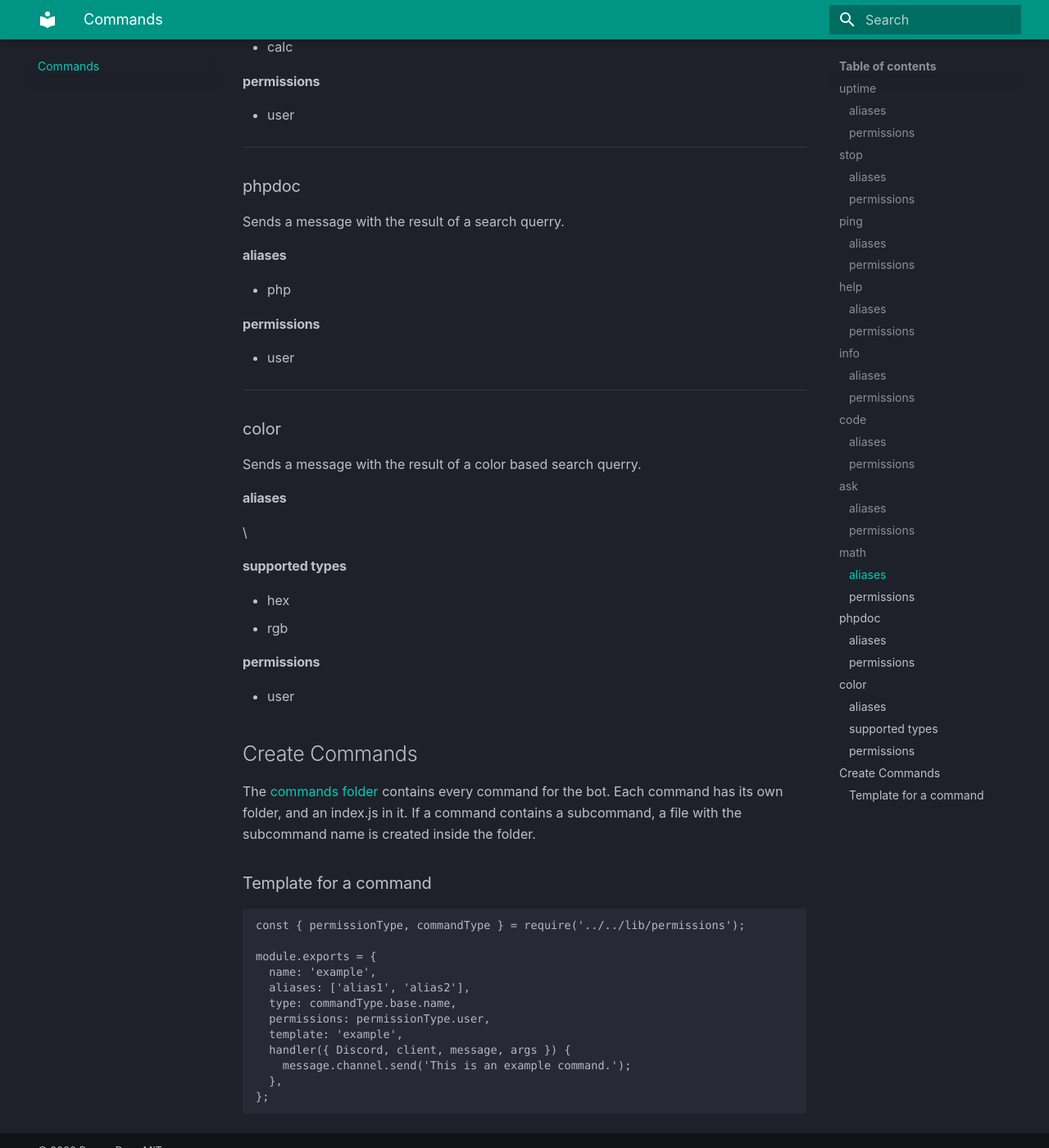
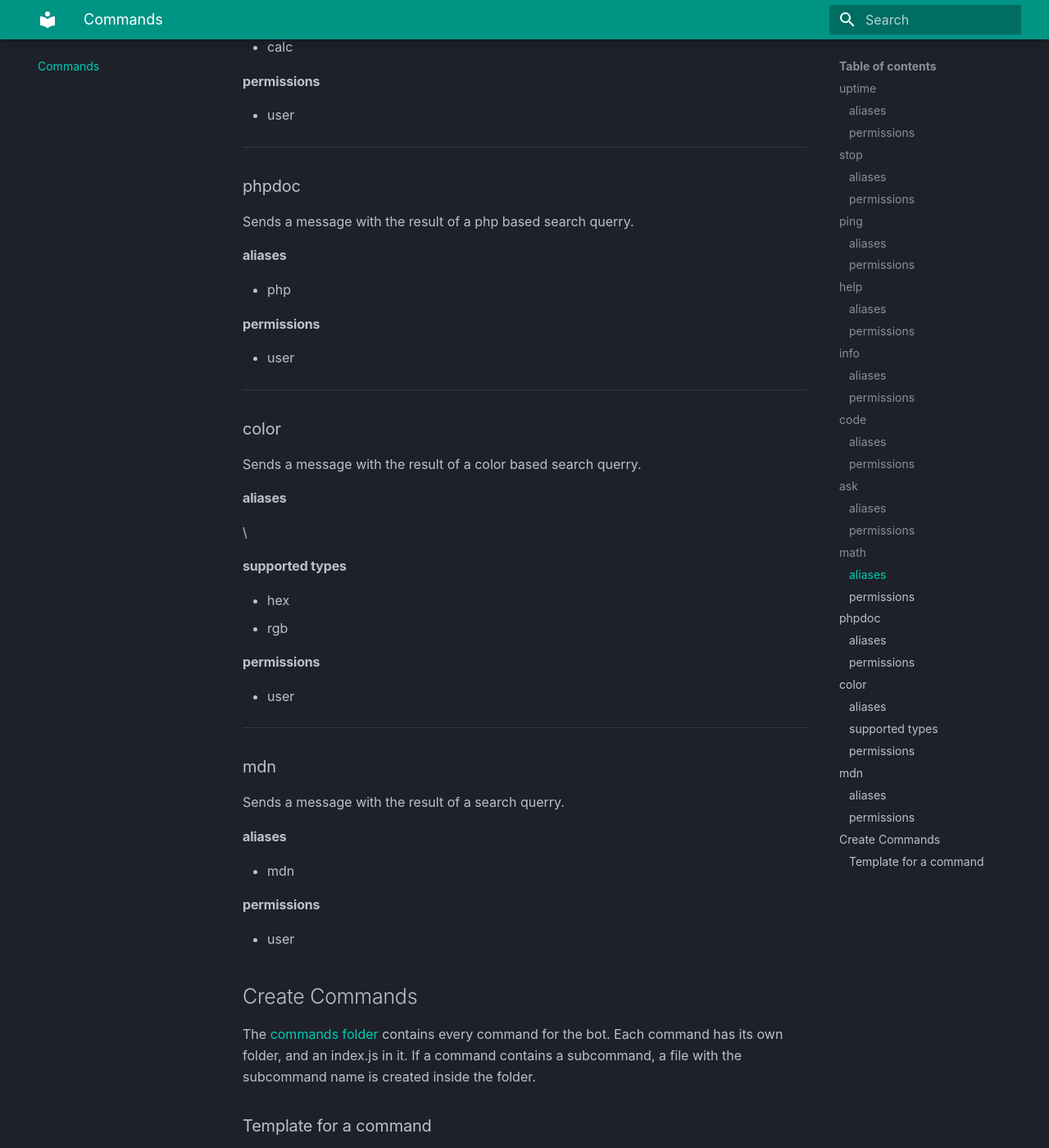
Before and after one commit to PopperDevs/PopperBot-docs, an MkDocs documentation site: the page built from docs/commands.md, in a window 1280 px wide and 1400 px high, scrolled down 2518 px. Shown: the whole window at 82% size. Built offline with MkDocs 1.6.1 and Material for MkDocs 9.7.7, drawn with Linux system fonts in a browser that asks for light colours.

Commit message:
:pencil: added mdn command

```diff
--- a/docs/commands.md
+++ b/docs/commands.md
@@ -69,7 +69,7 @@ Sends a message with the result of a calculation.
 
 ---
 ### phpdoc
-Sends a message with the result of a search querry.
+Sends a message with the result of a php based search querry.
 #### aliases
  - php
 #### permissions
@@ -83,6 +83,14 @@ Sends a message with the result of a color based search querry.
 #### supported types
  - hex
  - rgb
+#### permissions
+ - user
+
+---
+### mdn
+Sends a message with the result of a search querry.
+#### aliases
+ - mdn
 #### permissions
  - user
 
```
